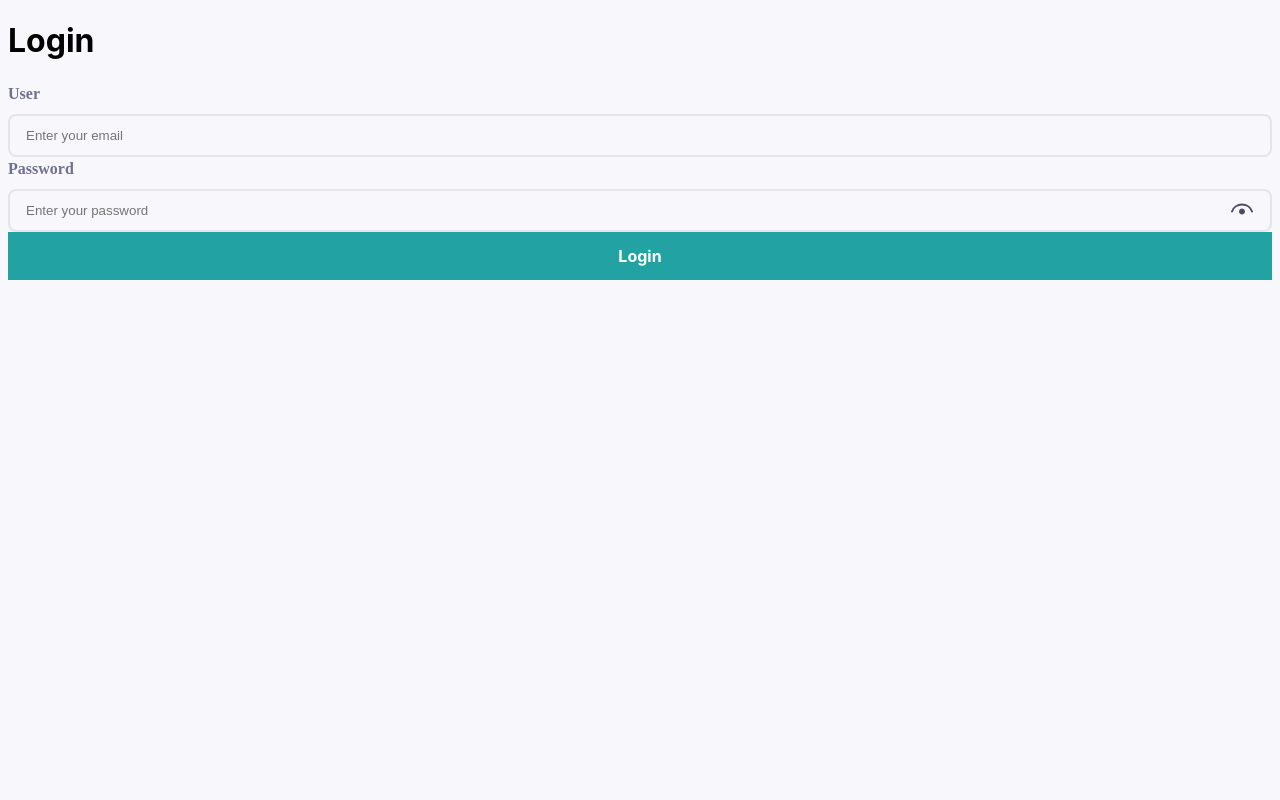
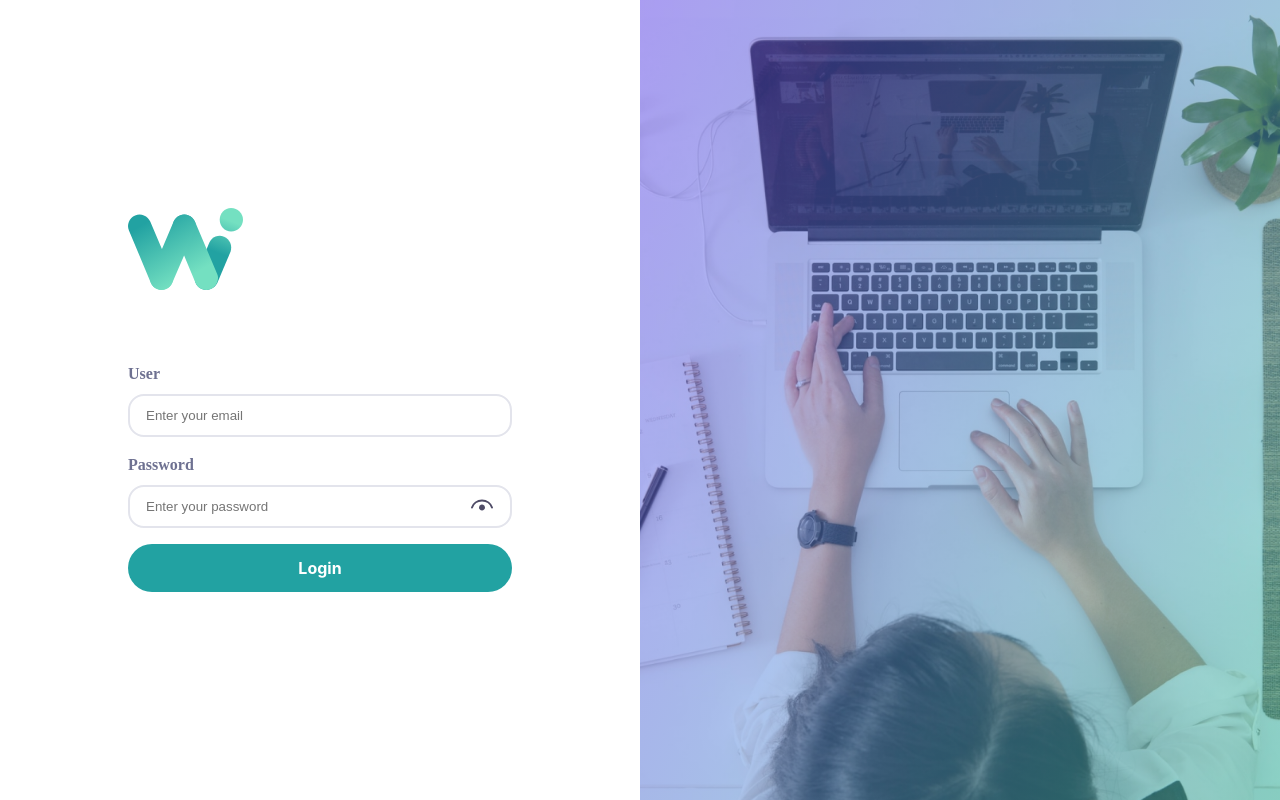
Before and after one commit to ferblancodosil/widitrade, a Vue app: page / in a window 1280 px wide. Built offline with nearby package versions, Linux system fonts and the light colour scheme.

Commit message:
Added login view

```diff
--- a/src/assets/theme.css
+++ b/src/assets/theme.css
@@ -11,11 +11,7 @@
   --primary-color: #22a2a2;
   --secondary-color: #1b8080;
   --accent-color: #4fc2c2;
-  --gradient-color: linear-gradient(
-    114.44deg,
-    #624af2 0%,
-    #50ddc3 100%,
-  );
+  --gradient-color: linear-gradient(114.44deg, #624af280 0%, #50ddc380 100%);
   --white-color: #fff;
   --color-black: #000;
 
@@ -62,8 +58,9 @@
   /* Border radius */
 
   --border-radius-circle: 50%;
-  --border-radius-large: 3.75rem; /* 20px */
-  --border-radius-medium: 0.5rem; /* 8px */
+  --border-radius-xlarge: 3.75rem; /* 60px */
+  --border-radius-large: 2rem; /* 32px */
+  --border-radius-medium: 1rem; /* 16px */
   --border-radius-regular: 0.375rem; /* 6px */
   --border-radius-small: 0.13rem; /* 2px */
 
@@ -74,3 +71,7 @@
   text-size-adjust: 100%;
   background-color: var(--background-color);
 }
+
+body {
+  margin: 0px;
+}
--- a/src/router.js
+++ b/src/router.js
@@ -1,10 +1,10 @@
 import { createRouter, createWebHistory } from "vue-router";
-import Login from "@/views/LoginView.vue";
+import Login from "@/views/Login/LoginView.vue";
 import Home from "@/views/HomeView.vue";
 
 const routes = [
-  { path: "/", component: Login },
-  { path: "/home", component: Home },
+  { name: "login", path: "/", component: Login },
+  { name: "home", path: "/home", component: Home },
 ];
 const router = createRouter({
   history: createWebHistory(),
--- /dev/null
+++ b/src/views/Login/LoginForm.vue
@@ -0,0 +1,39 @@
+<template>
+  <form class="form-login" @submit.prevent="login">
+    <InputComponent
+      v-model="username"
+      label="User"
+      placeholder="Enter your email"
+      required
+    />
+    <InputComponent
+      v-model="password"
+      label="Password"
+      isPassword
+      placeholder="Enter your password"
+      required
+    />
+    <ButtonComponent text="Login" />
+  </form>
+</template>
+<script setup>
+import InputComponent from "@/components/InputComponent.vue";
+import ButtonComponent from "../../components/ButtonComponent.vue";
+import { ref } from "vue";
+const username = ref("");
+const password = ref("");
+const emit = defineEmits(["onLogin"]);
+
+const login = () => {
+  if (username.value && password.value) {
+    emit("onLogin", { username: username.value, password: password.value });
+  }
+};
+</script>
+<style scoped>
+.form-login {
+  display: flex;
+  flex-direction: column;
+  gap: var(--spacing-xxsmall);
+}
+</style>
--- /dev/null
+++ b/src/views/Login/LoginView.vue
@@ -0,0 +1,91 @@
+<template>
+  <div class="login-view">
+    <div class="wrap-login">
+      <img class="logo" src="@/assets/logo.svg" />
+      <LoginForm @onLogin="redirectHome" />
+    </div>
+    <div class="wrap-image"></div>
+  </div>
+</template>
+<script setup>
+import LoginForm from "./LoginForm.vue";
+import { useRouter } from "vue-router";
+const router = useRouter();
+const redirectHome = ({ username, password }) => {
+  if (username && password) {
+    router.push({
+      name: "home",
+    });
+  }
+};
+</script>
+<style scoped>
+.login-view {
+  background-color: var(--white-color);
+  display: grid;
+  grid-template-columns: 1fr;
+  height: 100vh;
+  .wrap-login {
+    display: flex;
+    flex-direction: column;
+    gap: var(--spacing-xxlarge);
+    background-color: var(--white-color);
+    height: 100%;
+    display: flex;
+    justify-content: center;
+
+    .logo {
+      width: 7.188rem;
+      height: 5.125rem;
+    }
+  }
+
+  .wrap-image {
+    display: none;
+    background-size: cover, cover;
+    background-position: center, left top;
+    background-repeat: no-repeat, no-repeat;
+    background-image: var(--gradient-color), url(@/assets/photo.png);
+  }
+}
+
+@media (min-width: 1025px) {
+  .login-view {
+    grid-template-columns: 1fr 1fr;
+    .wrap-login {
+      padding: 0 20%;
+      /*
+
+    border-radius: var(--border-radius-large);
+    padding: var(--spacing-xxlarge);
+    margin: 12.25rem 5.75rem;
+    */
+    }
+
+    .wrap-image {
+      display: block;
+    }
+  }
+}
+
+@media (min-width: 768px) and (max-width: 1024px) {
+  .login-view {
+    background-color: var(--background-color);
+    .wrap-login {
+      border-radius: var(--border-radius-large);
+      padding: 0 var(--spacing-xxlarge);
+      width: 65vw;
+      height: 65vh;
+      margin: auto;
+    }
+  }
+}
+
+@media (min-width: 320px) and (max-width: 480px) {
+  .login-view {
+    .wrap-login {
+      padding: 0 var(--spacing-small);
+    }
+  }
+}
+</style>
--- a/src/views/LoginView.vue
+++ /dev/null
@@ -1,19 +0,0 @@
-<template>
-  <h1>Login</h1>
-  <InputComponent label="User" placeholder="Enter your email" required />
-  <InputComponent
-    label="Password"
-    isPassword
-    placeholder="Enter your password"
-    required
-  />
-  <ButtonComponent text="Login" @onClick="login" />
-</template>
-<script setup>
-import InputComponent from "@/components/InputComponent.vue";
-import ButtonComponent from "../components/ButtonComponent.vue";
-
-const login = () => {
-  alert("login");
-};
-</script>
```
Also changed, not shown: src/assets/logo.svg (added), src/assets/photo.png (added).
